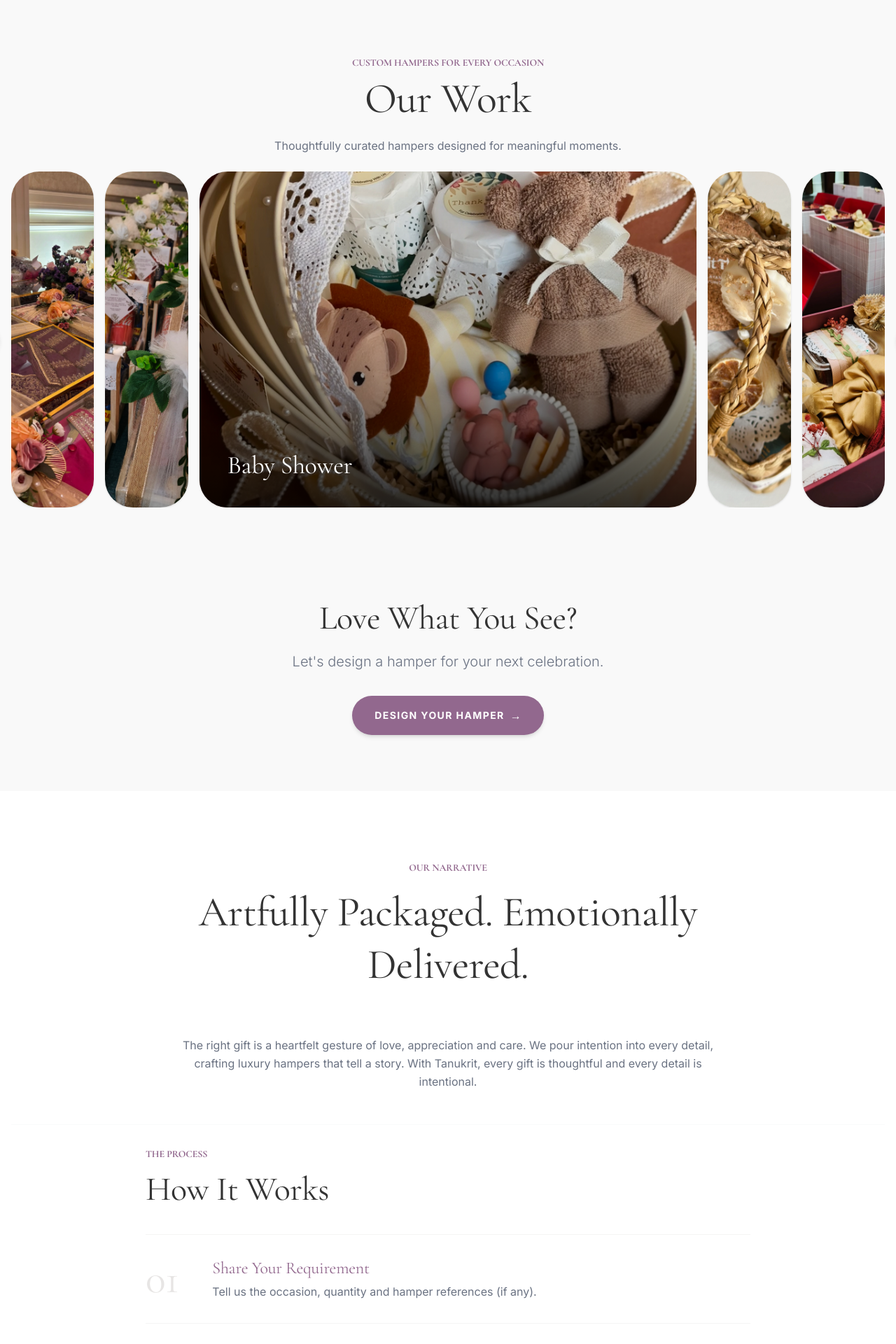
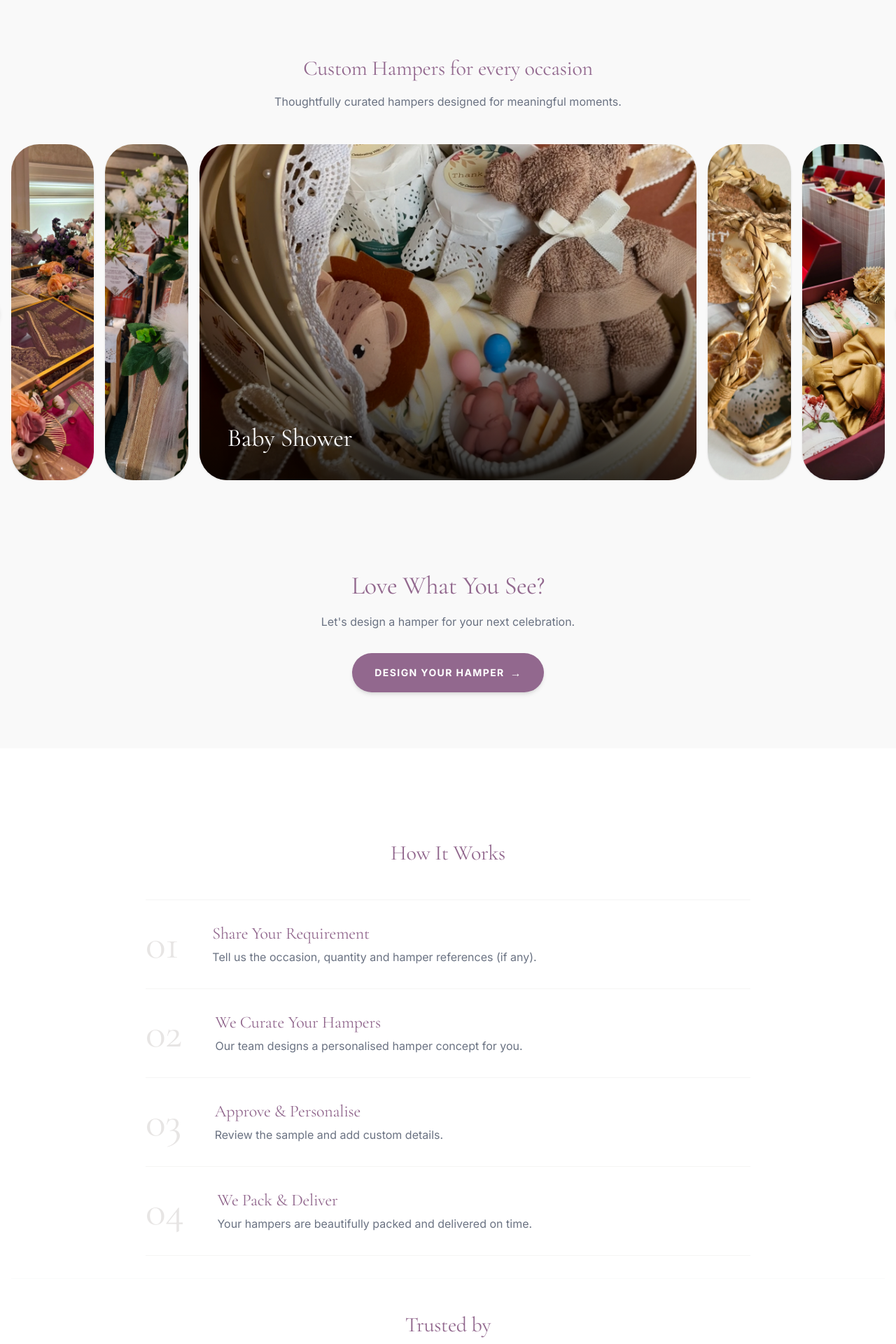
Before and after one commit to muditgarg48/tanukrit, a React (Vite) app: page / in a window 1280 px wide. Shown: the part 820-2740 px from the top of the page at 70% size. Built offline with nearby package versions, Linux system fonts and the light colour scheme.

Commit message:
Making headings of sections and subsections consistent and removing eyebrow headers as per request

```diff
--- a/src/constants/content.js
+++ b/src/constants/content.js
@@ -47,12 +47,10 @@ export const CONTENT = {
     },
     introduction: {
         story: {
-            eyebrow: "Our Narrative",
             title: "Artfully Packaged. Emotionally Delivered.",
             beliefs: "The right gift is a heartfelt gesture of love, appreciation and care. We pour intention into every detail, crafting luxury hampers that tell a story. With Tanukrit, every gift is thoughtful and every detail is intentional.",
         },
         howItWorks: {
-            eyebrow: "The Process",
             title: "How It Works",
             steps: [
                 { id: "01", title: "Share Your Requirement", description: "Tell us the occasion, quantity and hamper references (if any)." },
@@ -61,7 +59,6 @@ export const CONTENT = {
                 { id: "04", title: "We Pack & Deliver", description: "Your hampers are beautifully packed and delivered on time." },
             ]
         },
-        trustedByEyebrow: "Trusted by",
         trustedBy: [
             { id: 1, name: "Dusit Thani", logo: "https://www.dusit.com/wp-content/themes/dusit-global/images/corporate-logos/d/dusit-black.svg" },
             { id: 2, name: "MELTZ", logo: metlzLogo },
@@ -70,7 +67,6 @@ export const CONTENT = {
             { id: 5, name: "Badhai Ho Events", logo: badhaihoeventsLogo }
         ],
         trust: {
-            eyebrow: "The Standard",
             title: "Why Brands Trust Us",
             items: [
                 { id: 1, title: "Thoughtful Gifting", description: "Every hamper is designed with intention and emotion", icon: "Gift" },
@@ -80,7 +76,6 @@ export const CONTENT = {
             ]
         },
         founder: {
-            eyebrow: "The Visionary",
             title: "Meet the Founder",
             name: "Tanu Agrawal",
             role: "Founder & Creative Head",
@@ -95,8 +90,7 @@ export const CONTENT = {
         }
     },
     showcase: {
-        eyebrow: "Custom Hampers for every occasion",
-        title: "Our Work",
+        title: "Custom Hampers for every occasion",
         description: "Thoughtfully curated hampers designed for meaningful moments.",
         items: [
             { id: 1, title: "Baby Shower", image: babyShowerImage },
@@ -118,7 +112,6 @@ export const CONTENT = {
         }
     },
     testimonials: {
-        eyebrow: "From those we've had the pleasure to serve",
         title: "What our Clients Say",
         items: [
             {
--- a/src/sections/Contact.jsx
+++ b/src/sections/Contact.jsx
@@ -11,7 +11,7 @@ const Contact = () => {
 
             <div className="max-w-6xl mx-auto relative z-10 w-full">
                 <div className="mb-8 md:mb-16">
-                    <h2 className="text-white text-3xl md:text-7xl font-heading mb-4 md:mb-6 leading-tight whitespace-pre-line">
+                    <h2 className="text-white text-3xl md:text-5xl font-heading mb-4 md:mb-6 leading-tight whitespace-pre-line">
                         {title}
                     </h2>
                     <p className="text-white/70 text-base md:text-xl font-light max-w-2xl leading-relaxed">
--- a/src/sections/Introduction.jsx
+++ b/src/sections/Introduction.jsx
@@ -21,30 +21,12 @@ const Introduction = () => {
 
     return (
         <section id="about" data-nav-theme="light" className="bg-white px-4 py-12 md:py-24">
-            {/* Block 1: Our Story */}
-            <div className="pb-8 md:pb-12 flex flex-col justify-center border-b border-gray-50">
-                <div className="max-w-6xl mx-auto w-full">
-                    <div className="text-center mb-10 md:mb-16">
-                        <h4 className="text-primary text-sm font-bold uppercase tracking-[0.3em] mb-4">{story.eyebrow}</h4>
-                        <h2 className="text-4xl md:text-6xl font-heading mb-4 md:mb-8 leading-tight max-w-4xl mx-auto">
-                            {story.title}
-                        </h2>
-                    </div>
-
-                    <div className="text-center">
-                        <p className="text-gray-500 max-w-3xl mx-auto leading-relaxed">
-                            {story.beliefs}
-                        </p>
-                    </div>
-                </div>
-            </div>
 
             {/* Block 1.1: How It Works */}
             <div className="py-8 border-b border-gray-50">
                 <div className="max-w-4xl mx-auto w-full">
-                    <div className="text-center md:text-left mb-8 md:mb-10 px-4">
-                        <h4 className="text-primary text-sm font-bold uppercase tracking-[0.3em] mb-2 md:mb-4">{howItWorks.eyebrow}</h4>
-                        <h2 className="text-3xl md:text-5xl font-heading">{howItWorks.title}</h2>
+                    <div className="text-center mb-8 md:mb-12 px-4">
+                        <h2 className="text-2xl md:text-3xl font-heading text-primary">{howItWorks.title}</h2>
                     </div>
 
                     <div className="space-y-0 px-4">
@@ -67,8 +49,8 @@ const Introduction = () => {
 
             {/* Block 1.2: Trusted By (Marquee) */}
             <div className="py-8 md:py-12 border-b border-gray-50 overflow-hidden">
-                <div className="max-w-6xl mx-auto w-full mb-8 md:mb-12 text-center md:text-left">
-                    <h4 className="text-primary text-sm font-bold uppercase tracking-[0.3em]">{CONTENT.introduction.trustedByEyebrow}</h4>
+                <div className="max-w-6xl mx-auto w-full mb-8 md:mb-12 text-center">
+                    <h2 className="text-2xl md:text-3xl font-heading text-primary">Trusted by</h2>
                 </div>
                 <div className="relative group/marquee">
                     <div className="animate-marquee flex gap-24 items-center">
@@ -101,9 +83,8 @@ const Introduction = () => {
                 <div className="absolute bottom-0 left-0 w-64 h-64 bg-primary/10 rounded-full translate-y-1/2 -translate-x-1/2 blur-3xl pointer-events-none" />
 
                 <div className="max-w-6xl mx-auto relative z-10 w-full">
-                    <div className="text-center mb-10 md:mb-16 px-4">
-                        <h4 className="text-primary text-sm font-bold uppercase tracking-[0.3em] mb-4">{trust.eyebrow}</h4>
-                        <h2 className="text-4xl md:text-5xl font-heading">{trust.title}</h2>
+                    <div className="text-center mb-8 md:mb-12 px-4">
+                        <h2 className="text-2xl md:text-3xl font-heading text-primary">{trust.title}</h2>
                     </div>
 
                     <div className="grid grid-cols-1 sm:grid-cols-2 lg:grid-cols-4 gap-6 md:gap-8 px-4">
@@ -133,8 +114,7 @@ const Introduction = () => {
                     <div className="grid grid-cols-1 md:grid-cols-[1fr_40%] gap-y-8 md:gap-y-6 md:gap-x-24 items-center">
                         {/* 1. Headings Area */}
                         <div className="order-1 text-center md:text-left">
-                            <h4 className="text-primary text-sm font-bold uppercase tracking-[0.3em] mb-4">{founder.eyebrow}</h4>
-                            <h2 className="text-4xl md:text-5xl font-heading mb-4 leading-tight">
+                            <h2 className="text-2xl md:text-3xl font-heading mb-4 leading-tight text-primary">
                                 {founder.title}
                             </h2>
                         </div>
--- a/src/sections/Showcase.jsx
+++ b/src/sections/Showcase.jsx
@@ -87,11 +87,10 @@ const Showcase = () => {
         <section id="products" data-nav-theme="light" className="min-h-screen flex flex-col bg-[#F9F9F9] px-4 pt-16 md:pt-24 pb-12 lg:pt-28 lg:pb-16">
             <div className="flex-1 flex flex-col justify-center">
                 <div className="max-w-7xl mx-auto w-full">
-                    <div className="text-center mb-6">
-                        {eyebrow && <h4 className="text-primary text-sm font-bold uppercase tracking-[0.3em] mb-1">{eyebrow}</h4>}
-                        <h2 className="text-4xl md:text-6xl font-heading mb-4 leading-tight max-w-4xl mx-auto">{title}</h2>
+                    <div className="text-center mb-8 md:mb-12 px-4">
+                        <h2 className="text-2xl md:text-3xl font-heading text-primary">{title}</h2>
                         {description && (
-                            <p className="text-gray-500 max-w-3xl mx-auto leading-relaxed">{description}</p>
+                            <p className="text-gray-500 max-w-3xl mx-auto leading-relaxed mt-4">{description}</p>
                         )}
                     </div>
 
@@ -231,8 +230,8 @@ const Showcase = () => {
                     {/* CTA Block */}
                     {cta && (
                         <div className="mt-12 md:mt-24 lg:mt-32 text-center max-w-3xl mx-auto px-4 pb-4">
-                            <h3 className="text-3xl md:text-5xl font-heading mb-4 leading-tight">{cta.title}</h3>
-                            <p className="text-gray-500 text-lg md:text-xl mb-8 leading-relaxed font-light">{cta.description}</p>
+                            <h3 className="text-2xl md:text-4xl font-heading mb-4 leading-tight text-primary">{cta.title}</h3>
+                            <p className="text-gray-500 max-w-3xl mx-auto leading-relaxed mt-4 mb-8">{cta.description}</p>
                             <a
                                 href={cta.buttonLink}
                                 rel="noopener noreferrer"
--- a/src/sections/Testimonials.jsx
+++ b/src/sections/Testimonials.jsx
@@ -12,9 +12,8 @@ const Testimonials = () => {
         <section id="testimonials" data-nav-theme="light" className="min-h-screen flex flex-col bg-white px-4 pb-12 md:pb-24 overflow-x-hidden">
             <div className="flex-1 flex flex-col justify-center">
                 <div className="max-w-7xl mx-auto relative group/nav w-full">
-                    <div className="text-center mb-10 md:mb-16">
-                        {eyebrow && <h4 className="text-primary text-sm font-bold uppercase tracking-[0.3em] mb-4">{eyebrow}</h4>}
-                        <h2 className="text-4xl md:text-5xl font-heading mb-4 leading-tight">{title}</h2>
+                    <div className="text-center mb-8 md:mb-12 px-4">
+                        <h2 className="text-2xl md:text-3xl font-heading text-primary">{title}</h2>
                     </div>
 
                     <div className="relative px-4 sm:px-12 overflow-hidden">
```
